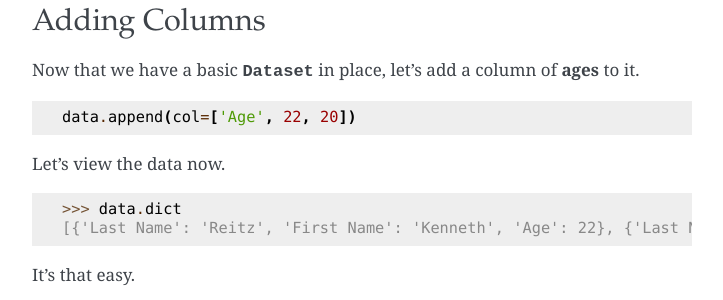
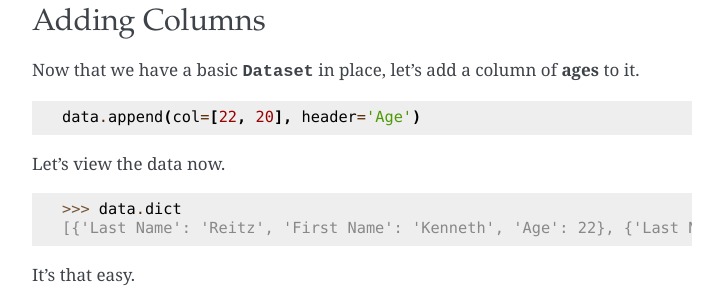
Before and after one commit to jazzband/tablib, a Sphinx documentation site: the page built from docs/tutorial.rst, in a window 1280 px wide and 900 px high, scrolled down 1269 px. Shown: the part 152-452 px from the top of the window, without its empty margins (388-1111 px from the left). Built offline with Sphinx 7.4.7, drawn with Linux system fonts in a browser that asks for light colours; pages that are not in the unit, such as notebooks, are missing from menus; the version number is read from the project's files by our own code.

Commit message:
Update column append examples.

```diff
--- a/README.rst
+++ b/README.rst
@@ -61,7 +61,7 @@
 
 Intelligently add new columns: ::
 
-    >>> data.append(col=('age', 90, 67, 83))
+    >>> data.append(col=(90, 67, 83), header='age')
 
 Slice rows:  ::
 
@@ -172,7 +172,6 @@
 
 	$ easy_install tablib
 
-
 Contribute
 ----------
 
--- a/docs/tutorial.rst
+++ b/docs/tutorial.rst
@@ -87,7 +87,7 @@
 
 Now that we have a basic :class:`Dataset` in place, let's add a column of **ages** to it. ::
 
-    data.append(col=['Age', 22, 20])
+    data.append(col=[22, 20], header='Age')
 
 Let's view the data now. ::
 
```
